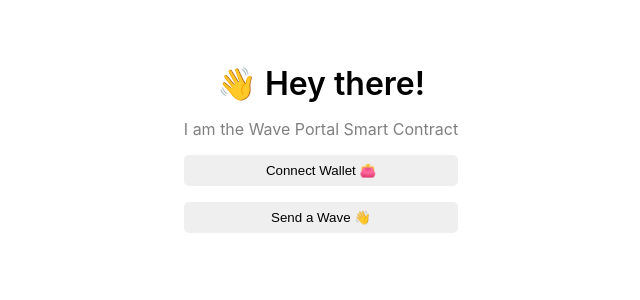
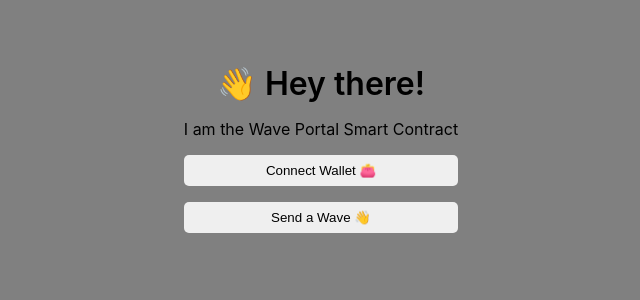
Before and after one commit to Cyber5Tech/WavePortal, a React (Vite) app: page / in a window 1280 px wide. Shown: the top 300 px of the page, without its empty margins (319-959 px from the left). Built offline with nearby package versions, Linux system fonts and the light colour scheme.

Commit message:
Fixed some CSS

```diff
--- a/src/App.css
+++ b/src/App.css
@@ -10,6 +10,7 @@
   flex-direction: column;
   justify-content: center;
   max-width: 600px;
+
 }
 
 .header {
@@ -20,7 +21,7 @@
 
 .bio {
   text-align: center;
-  color: gray;
+  color: black;
   margin-top: 16px;
 }
 
@@ -33,6 +34,6 @@
 
 }
 
-body {
-  backgroung-color: gray;
+body{
+  background-color: gray;
 }
```
